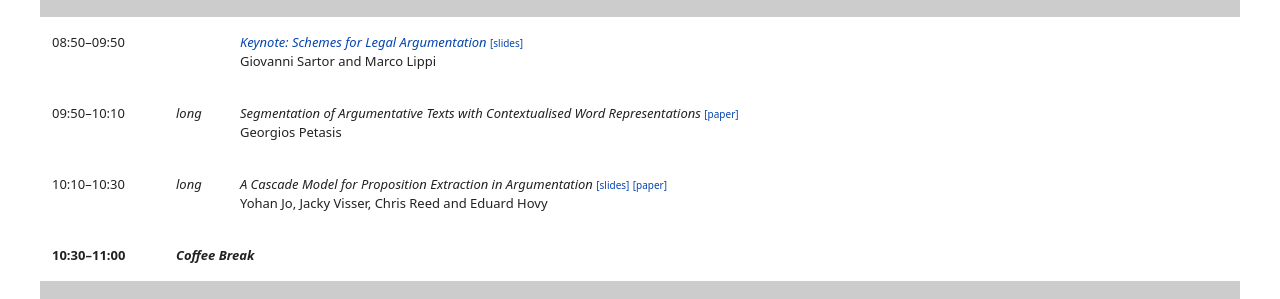
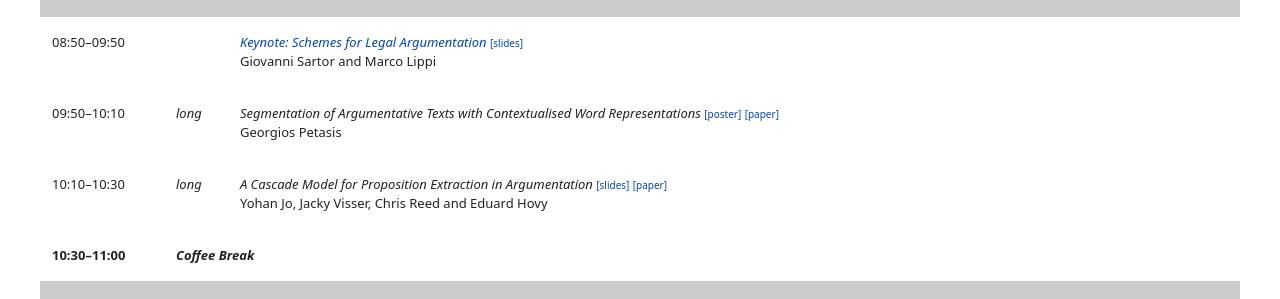
Before and after one commit to argmining19-webis-de/argmining19-webis-de.github.io, a Jekyll site: the page built from program.html, in a window 1280 px wide and 900 px high, scrolled down 649 px. Shown: the part 153-452 px from the top of the window. Built offline with Jekyll 4.4.1, drawn with Linux system fonts in a browser that asks for light colours.

Commit message:
added 3 more slides/posters

```diff
--- a/schedule.html
+++ b/schedule.html
@@ -27,7 +27,9 @@
             <td>long</td>
             <td>
                     Segmentation of Argumentative Texts with Contextualised Word Representations
-                <a class="schedule_links" target="_blank" href="https://www.aclweb.org/anthology/W19-4501">[paper]</a>
+                    <a class="schedule_links" target="_blank" href="slides/petasis19-segmentation-of-argumentative-texts-with-contextualised-word-representations.pdf">[poster]</a>
+
+                 <a class="schedule_links" target="_blank" href="https://www.aclweb.org/anthology/W19-4501">[paper]</a>
                 </td>
         </tr>
         <tr class="program-speaker">
@@ -183,6 +185,8 @@
             <td>long</td>
             <td>
                     Is It Worth the Attention? A Comparative Evaluation of Attention Layers for Argument Unit Segmentation
+                    <a class="schedule_links" target="_blank" href="posters/spliethoever19-is-it-worth-the-attention-a-comparative-evaluation-of-attention-layers-for-argument-unit-segmentation.pdf">[poster]</a>
+
                     <a class="schedule_links" target="_blank" href="https://www.aclweb.org/anthology/W19-4509">[paper]</a>
 
             </td>
@@ -289,7 +293,9 @@
             <td>long</td>
             <td>
                     Categorizing Comparative Sentences
+                    <a class="schedule_links" target="_blank" href="posters/panchenko19-categorizing-comparative-sentences.pdf">[poster]</a>
                     <a class="schedule_links" target="_blank" href="https://www.aclweb.org/anthology/W19-4516">[paper]</a>
+
 
                </td>
         </tr>
```
Also changed, not shown: 4 other files.
